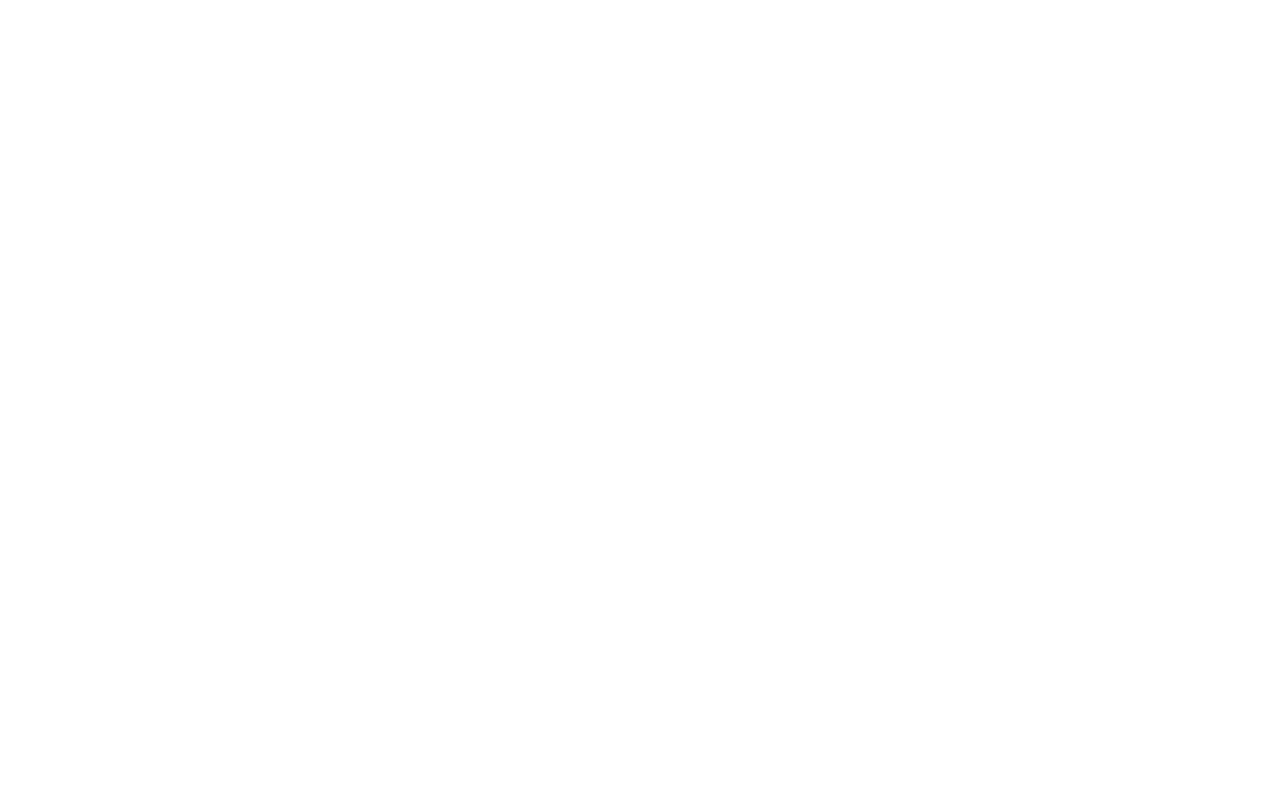
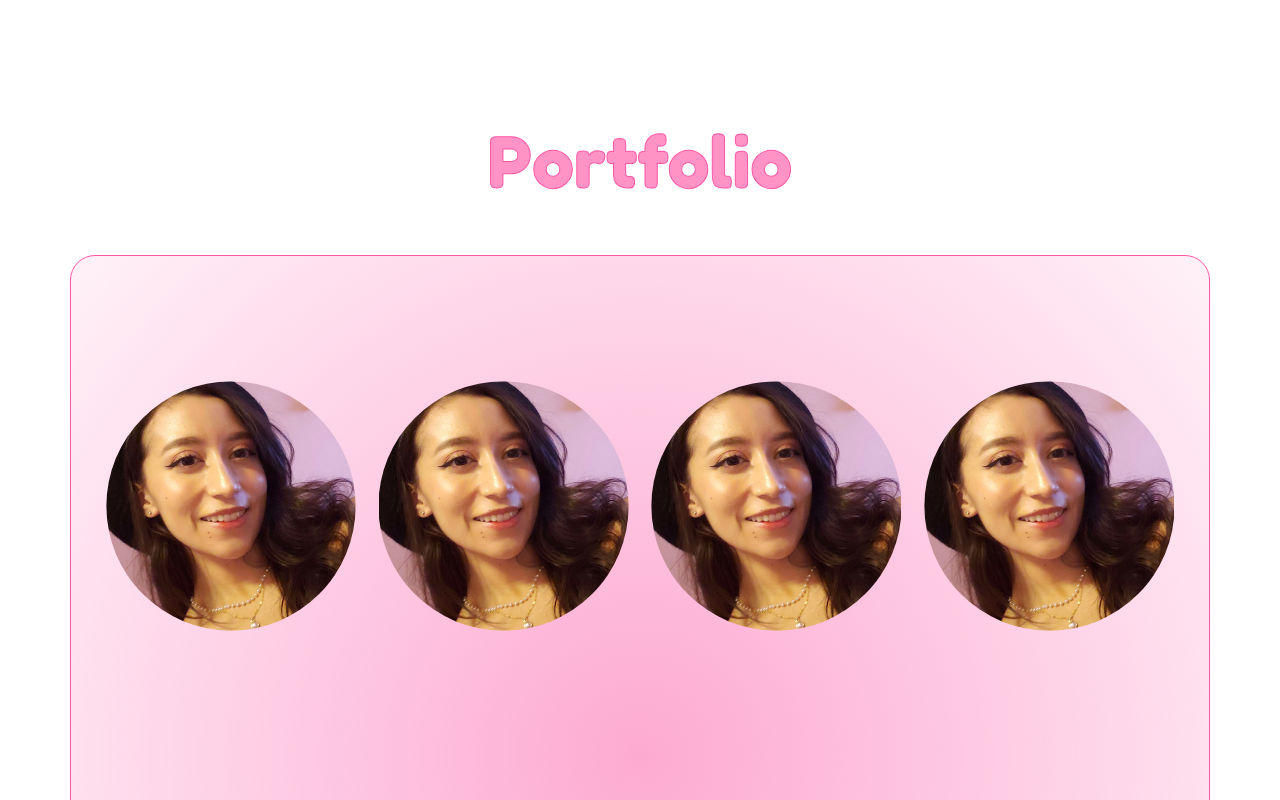
Before and after one commit to kiwigi/portfolio, a React (Create React App) app: page / in a window 1280 px wide. Shown: the part 940-1740 px from the top of the page. Before the commit the page ends 800 px from the top, so only its background shows below. Built offline with nearby package versions, Linux system fonts and the light colour scheme.

Commit message:
added portfolio section

```diff
--- a/src/Portfolio.js
+++ b/src/Portfolio.js
@@ -4,6 +4,24 @@
 
 
 function Portfolio() {
+
+  const dividorStyle = {
+    width: '99%',
+    height: '50px',
+    background: '#ffd6e9',
+    display: 'block',
+    marginTop: '8%',
+    overflow: 'hidden',
+    fontFamily: 'Century Gothic,CenturyGothic,AppleGothic,sans-serif',
+    textAlign: 'center',
+    fontSize: '20px',
+    color: '#424242',
+    position: 'sticky',
+    top: "0",
+    // border: '1px solid #ff57a6'
+
+
+}
 
   const pageStyle = {
     justifyContent: 'center'
@@ -22,6 +40,18 @@
           </div>
 
       </div>
+      <div style={dividorStyle}> </div>
+
+      <div className='secTitle'> Portfolio </div>
+      <div className='simpleBox2'>
+        <img className='selfPic' src={selfPic}></img>
+        <img className='selfPic' src={selfPic}></img>
+        <img className='selfPic' src={selfPic}></img>
+        <img className='selfPic' src={selfPic}></img>
+        <img className='selfPic' src={selfPic}></img>
+        <img className='selfPic' src={selfPic}></img>
+        <img className='selfPic' src={selfPic}></img>
+      </div>
     </div>
   );
 }
--- a/src/styleSheet.css
+++ b/src/styleSheet.css
@@ -20,6 +20,17 @@
     -webkit-text-stroke-color: #ff57a6;
 }
 
+.secTitle{
+    font-family: FredokaOne-Regular;
+    font-size: 70px;
+    text-align: center;
+    margin-top: 15%;
+    color: #FF93C5;
+    padding-bottom: 50px;
+    -webkit-text-stroke-width: 1px;
+    -webkit-text-stroke-color: #ff57a6;
+}
+
 .simpleBox{
     width: 90%;
     max-width: 950px;
@@ -30,6 +41,24 @@
     justify-content: center;
     border: 1px solid #ff57a6;
     background:radial-gradient( 900px,#ff71b3,transparent);
+    background-color: white;
+    border-radius: 25px;
+    display: flex;
+    flex-wrap: wrap;
+
+}
+
+.simpleBox2{
+    /* margin-top: 200px; */
+    width: 90%;
+    max-width: 3000px;
+    height: auto;
+    display: block;
+    margin-left: auto;
+    margin-right: auto;
+    justify-content: center;
+    border: 1px solid #ff57a6;
+    background:radial-gradient( 900px,#fdaad1,transparent);
     background-color: white;
     border-radius: 25px;
     display: flex;
```
